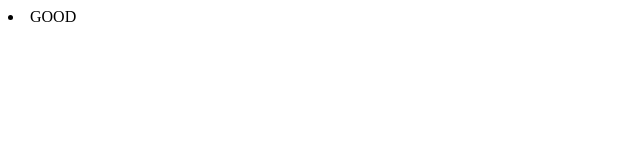
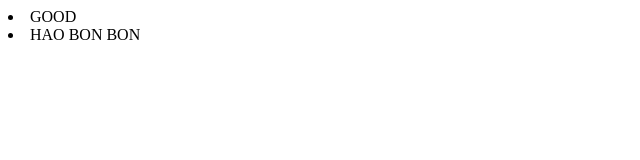
Before and after one commit to Dennis0000000000/test, a plain HTML site: page index.html in a window 1280 px wide. Shown: the whole page, without its empty margins (0-640 px from the left). Drawn offline with Linux system fonts and the light colour scheme.

Commit message:
change list "HAO BON BON"

```diff
--- a/index.html
+++ b/index.html
@@ -4,4 +4,5 @@
 </head>
 <body>
 <li>GOOD</li>
+<li>HAO BON BON</li>
 </body>
```
